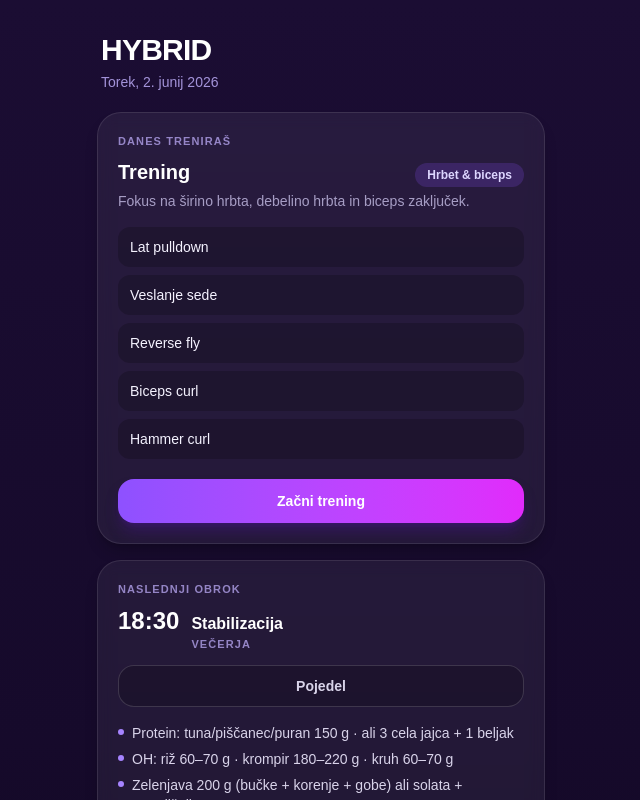
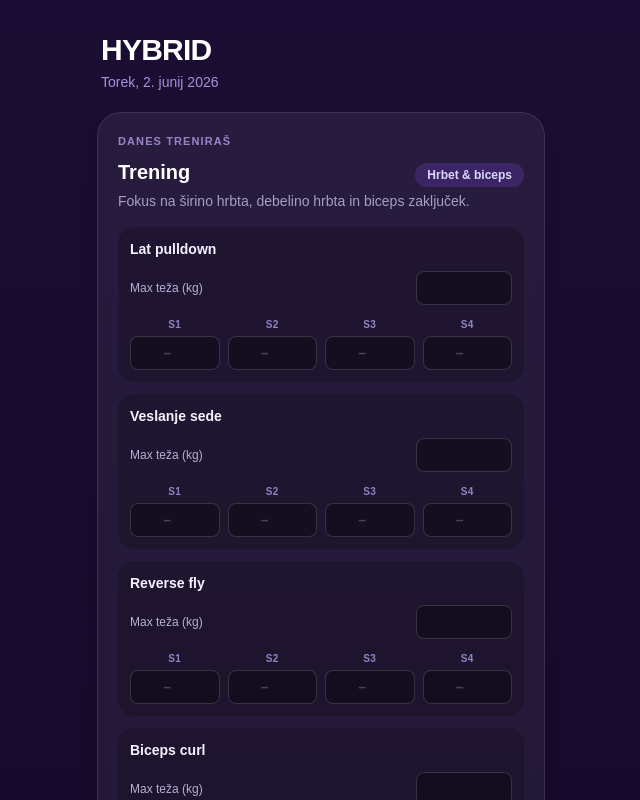
Before and after one commit to bostjanbrvar/hybrid-transformation, a Next.js app: page / in a window 1280 px wide. Both pictures are taken after a click on the button "Začni trening". Shown: the top 800 px of the page, without its empty margins (319-959 px from the left). Built offline with nearby package versions, Linux system fonts and the light colour scheme.

Commit message:
feat: vnos treninga (max teža + serije, shranjeno v storage)

```diff
--- a/src/app/page.tsx
+++ b/src/app/page.tsx
@@ -1,6 +1,6 @@
 "use client";
 
-import { useEffect, useState } from "react";
+import { useEffect, useRef, useState } from "react";
 import {
   todaysTraining,
   nextMeal,
@@ -17,7 +17,10 @@ import {
   toggleHabit,
   toggleMeal,
   setWater,
+  setTrainingSet,
+  setMaxWeight,
   type DayLog,
+  type LoggedExercise,
 } from "@/lib/storage";
 
 /* ---------- Pomožno ---------- */
@@ -69,6 +72,20 @@ export default function Home() {
     setLog(toggleMeal(today, mealId));
   }
 
+  function handleMaxWeight(exerciseName: string, weight: number) {
+    if (!today) return;
+    setLog(setMaxWeight(today, exerciseName, weight));
+  }
+
+  function handleSet(
+    exerciseName: string,
+    setIndex: number,
+    value: number | null,
+  ) {
+    if (!today) return;
+    setLog(setTrainingSet(today, exerciseName, setIndex, value));
+  }
+
   return (
     <div className="min-h-full w-full bg-gradient-to-b from-[#1b0d33] via-[#160a2b] to-[#0c0617] text-violet-50">
       <main className="mx-auto flex w-full max-w-[480px] flex-col gap-4 px-4 pb-16 pt-8">
@@ -83,7 +100,12 @@ export default function Home() {
         </header>
 
         {/* 2. Danes treniraš */}
-        <TrainingCard training={training} />
+        <TrainingCard
+          training={training}
+          logged={log?.training.exercises ?? null}
+          onWeight={handleMaxWeight}
+          onSet={handleSet}
+        />
 
         {/* 3. Naslednji obrok */}
         <MealCard
@@ -141,9 +163,69 @@ function CardLabel({ children }: { children: React.ReactNode }) {
 
 /* ---------- 2. Trening ---------- */
 
-function TrainingCard({ training }: { training: TrainingDay | null }) {
+const SET_COUNT = 4; // S1–S4
+
+function TrainingCard({
+  training,
+  logged,
+  onWeight,
+  onSet,
+}: {
+  training: TrainingDay | null;
+  logged: LoggedExercise[] | null;
+  onWeight: (exerciseName: string, weight: number) => void;
+  onSet: (exerciseName: string, setIndex: number, value: number | null) => void;
+}) {
   const isRecovery = training?.type === "recovery";
   const heading = isRecovery ? "Aktivni počitek" : "Trening";
+
+  const [open, setOpen] = useState(false);
+
+  // Lokalno stanje vnosnih polj (kontrolirani inputi), da tipkanje teče
+  // gladko; ob spremembi tudi takoj zapišemo v localStorage prek onWeight/onSet.
+  const [weights, setWeights] = useState<Record<string, string>>({});
+  const [reps, setReps] = useState<Record<string, string[]>>({});
+  const seeded = useRef(false);
+
+  // Napolni polja iz shranjenega loga – enkrat, ko je log na voljo (po mount-u).
+  useEffect(() => {
+    if (!logged || seeded.current) return;
+    const w: Record<string, string> = {};
+    const r: Record<string, string[]> = {};
+    for (const ex of logged) {
+      w[ex.name] = ex.maxWeight != null ? String(ex.maxWeight) : "";
+      const s = ex.sets ?? [];
+      r[ex.name] = Array.from({ length: SET_COUNT }, (_, i) =>
+        s[i] != null ? String(s[i]) : "",
+      );
+    }
+    setWeights(w);
+    setReps(r);
+    seeded.current = true;
+  }, [logged]);
+
+  function changeWeight(name: string, raw: string) {
+    setWeights((prev) => ({ ...prev, [name]: raw }));
+    const trimmed = raw.trim();
+    if (trimmed === "") return; // praznega ne zapišemo (ohrani prejšnjo težo)
+    const value = Number(trimmed);
+    if (Number.isFinite(value)) onWeight(name, value);
+  }
+
+  function changeSet(name: string, idx: number, raw: string) {
+    setReps((prev) => {
+      const row = prev[name] ?? Array.from({ length: SET_COUNT }, () => "");
+      const next = row.map((v, i) => (i === idx ? raw : v));
+      return { ...prev, [name]: next };
+    });
+    const trimmed = raw.trim();
+    if (trimmed === "") {
+      onSet(name, idx, null); // prazno = null
+      return;
+    }
+    const value = Number(trimmed);
+    if (Number.isFinite(value)) onSet(name, idx, value);
+  }
 
   return (
     <Card>
@@ -161,6 +243,20 @@ function TrainingCard({ training }: { training: TrainingDay | null }) {
           </div>
           <p className="mt-1 text-sm text-violet-200/70">{training.subtitle}</p>
 
+          {/* Recovery dan: samo seznam aktivnosti, brez vnosa serij. */}
+          {isRecovery ? (
+            <ul className="mt-4 flex flex-col gap-2">
+              {training.exercises.map((ex, i) => (
+                <li
+                  key={i}
+                  className="rounded-xl bg-black/20 px-3 py-2.5 text-sm font-medium text-violet-50"
+                >
+                  {ex.name}
+                </li>
+              ))}
+            </ul>
+          ) : !open ? (
+            /* Zaprt pregled vaj. */
             <ul className="mt-4 flex flex-col gap-2">
               {training.exercises.map((ex, i) => (
                 <li
@@ -182,13 +278,73 @@ function TrainingCard({ training }: { training: TrainingDay | null }) {
                 </li>
               ))}
             </ul>
+          ) : (
+            /* Odprt vnos serij. */
+            <div className="mt-4 flex flex-col gap-3">
+              {training.exercises.map((ex, i) => (
+                <div key={i} className="rounded-2xl bg-black/20 p-3">
+                  <p className="text-sm font-semibold text-violet-50">
+                    {ex.name}
+                  </p>
 
+                  {ex.cooldown ? (
+                    <p className="mt-1 text-xs italic text-violet-300/60">
+                      Cool-down
+                    </p>
+                  ) : (
+                    <>
+                      <label className="mt-3 flex items-center justify-between gap-3">
+                        <span className="text-xs font-medium text-violet-200/80">
+                          Max teža (kg)
+                        </span>
+                        <input
+                          type="number"
+                          inputMode="decimal"
+                          step="0.5"
+                          min="0"
+                          value={weights[ex.name] ?? ""}
+                          onChange={(e) => changeWeight(ex.name, e.target.value)}
+                          className="w-24 rounded-lg border border-white/15 bg-black/30 px-2 py-1.5 text-right text-sm font-semibold text-white outline-none focus:border-violet-400/60"
+                        />
+                      </label>
+
+                      <div className="mt-3 grid grid-cols-4 gap-2">
+                        {Array.from({ length: SET_COUNT }, (_, s) => (
+                          <label key={s} className="flex flex-col gap-1">
+                            <span className="text-center text-[10px] font-semibold uppercase tracking-wider text-violet-300/70">
+                              S{s + 1}
+                            </span>
+                            <input
+                              type="number"
+                              inputMode="numeric"
+                              min="0"
+                              placeholder="–"
+                              value={reps[ex.name]?.[s] ?? ""}
+                              onChange={(e) =>
+                                changeSet(ex.name, s, e.target.value)
+                              }
+                              className="w-full rounded-lg border border-white/15 bg-black/30 px-1 py-1.5 text-center text-sm font-semibold text-white outline-none placeholder:text-violet-300/30 focus:border-violet-400/60"
+                            />
+                          </label>
+                        ))}
+                      </div>
+                    </>
+                  )}
+                </div>
+              ))}
+            </div>
+          )}
+
+          {/* Na recovery dan ni vnosa, zato tudi ni gumba. */}
+          {!isRecovery && (
             <button
               type="button"
+              onClick={() => setOpen((o) => !o)}
               className="mt-5 w-full rounded-2xl bg-gradient-to-r from-violet-500 to-fuchsia-500 py-3 text-sm font-bold text-white shadow-lg shadow-violet-900/40 transition active:scale-[0.98]"
             >
-            Začni trening
+              {open ? "Skrij trening" : "Začni trening"}
             </button>
+          )}
         </>
       )}
     </Card>
```
Lines whose indentation alone changed are shown as unchanged.
